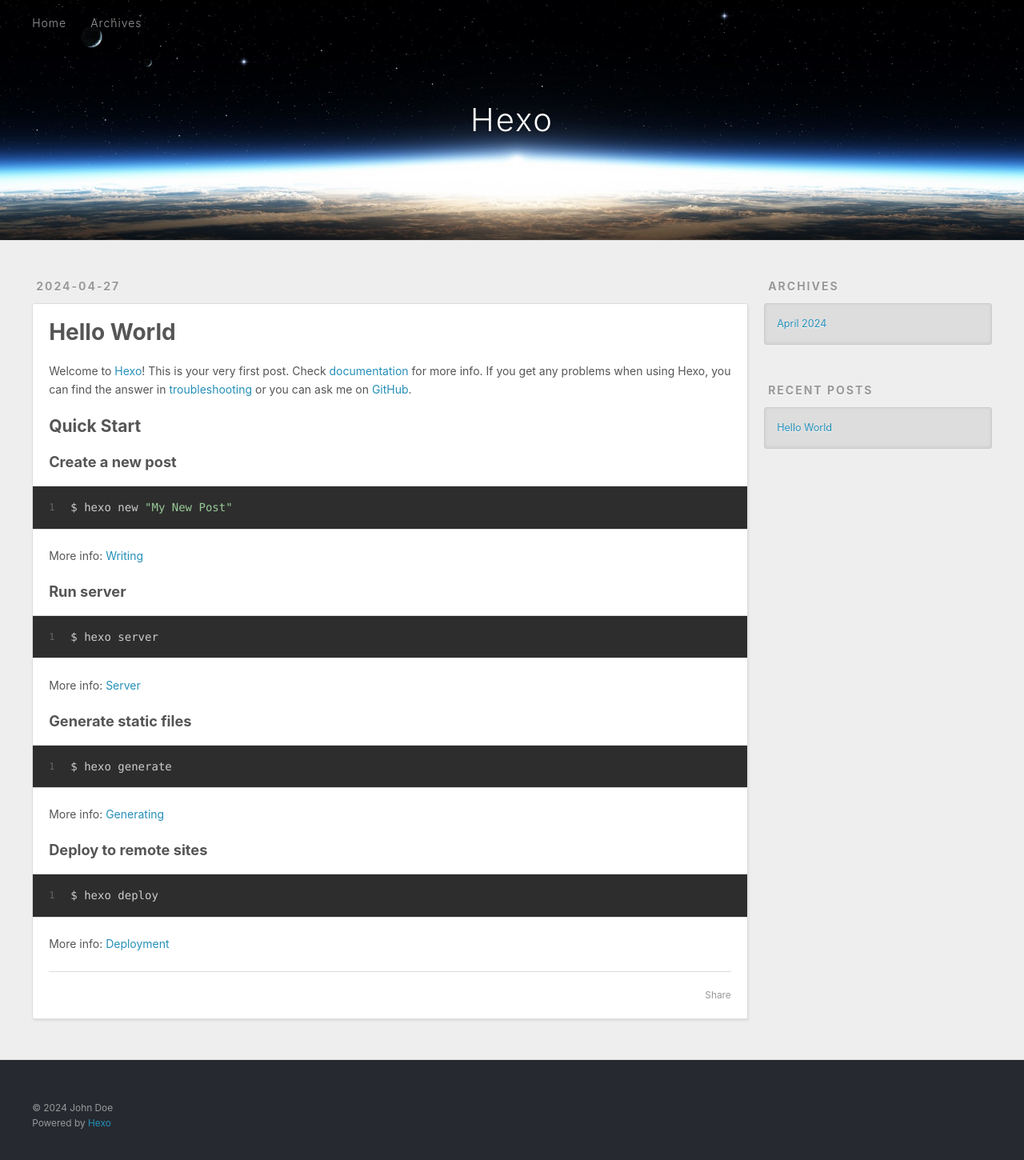
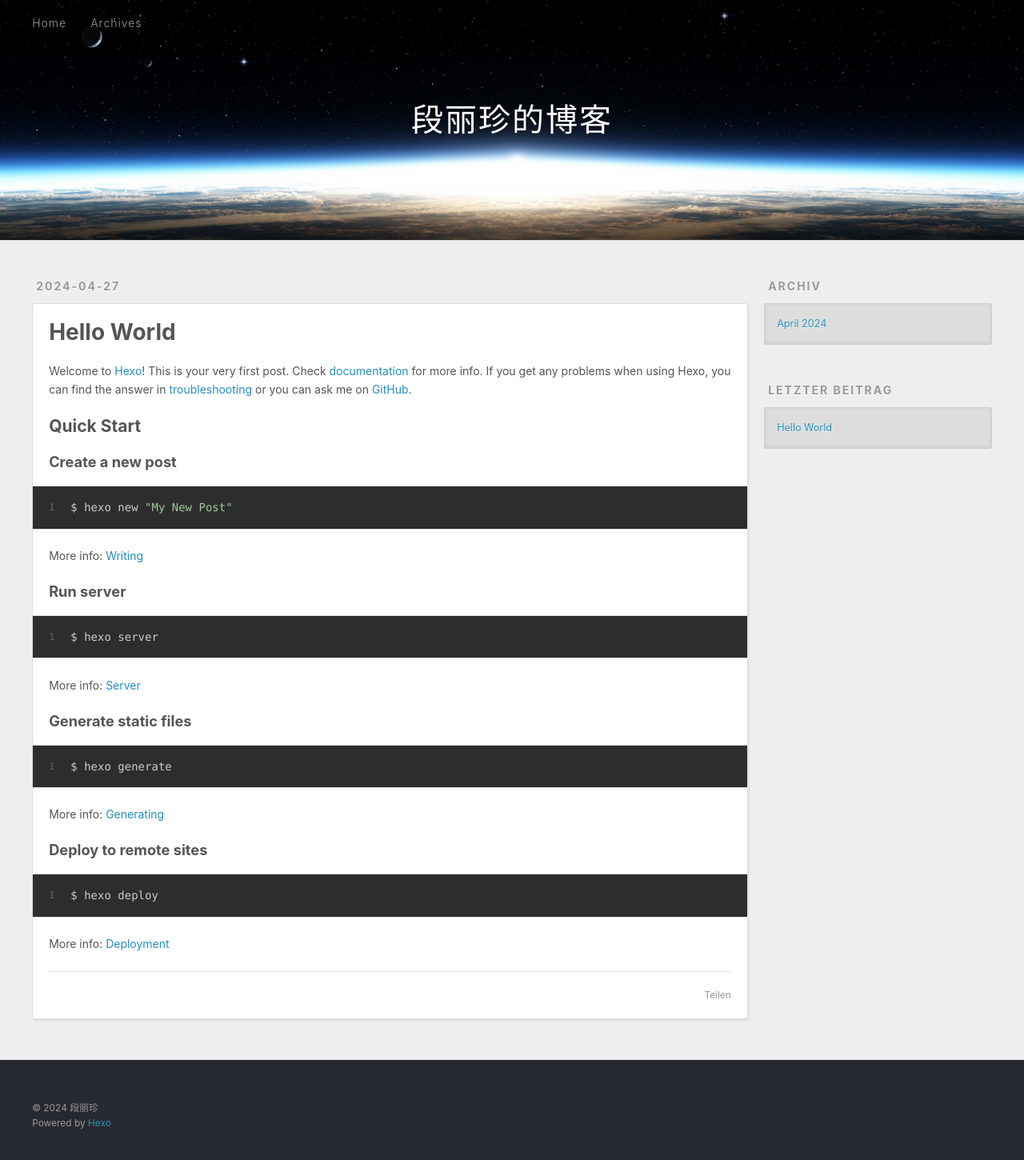
Before and after one commit to duanlizhen/duanlizhen.github.com.io, a plain HTML site: page index.html in a window 1280 px wide. Shown: the whole page at 80% size. Drawn offline with Linux system fonts and the light colour scheme.

Commit message:
Site updated: 2024-04-27 14:43:17

```diff
--- a/index.html
+++ b/index.html
@@ -4,17 +4,17 @@
   <meta charset="utf-8">
 
 
-  <title>Hexo</title>
+  <title>段丽珍的博客</title>
   <meta name="viewport" content="width=device-width, initial-scale=1, shrink-to-fit=no">
   <meta property="og:type" content="website">
-<meta property="og:title" content="Hexo">
+<meta property="og:title" content="段丽珍的博客">
 <meta property="og:url" content="http://example.com/index.html">
-<meta property="og:site_name" content="Hexo">
-<meta property="og:locale" content="en_US">
-<meta property="article:author" content="John Doe">
+<meta property="og:site_name" content="段丽珍的博客">
+<meta property="og:locale">
+<meta property="article:author" content="段丽珍">
 <meta name="twitter:card" content="summary">
 
-    <link rel="alternate" href="/atom.xml" title="Hexo" type="application/atom+xml">
+    <link rel="alternate" href="/atom.xml" title="段丽珍的博客" type="application/atom+xml">
 
 
     <link rel="shortcut icon" href="/favicon.png">
@@ -39,7 +39,7 @@
   <div id="header-outer" class="outer">
     <div id="header-title" class="inner">
       <h1 id="logo-wrap">
-        <a href="/" id="logo">Hexo</a>
+        <a href="/" id="logo">段丽珍的博客</a>
       </h1>
 
     </div>
@@ -57,10 +57,10 @@
 
           <a class="nav-icon" href="/atom.xml" title="RSS Feed"><span class="fa fa-rss"></span></a>
 
-        <a class="nav-icon nav-search-btn" title="Search"><span class="fa fa-search"></span></a>
+        <a class="nav-icon nav-search-btn" title="Suche"><span class="fa fa-search"></span></a>
       </nav>
       <div id="search-form-wrap">
-        <form action="//google.com/search" method="get" accept-charset="UTF-8" class="search-form"><input type="search" name="q" class="search-form-input" placeholder="Search"><button type="submit" class="search-form-submit">&#xF002;</button><input type="hidden" name="sitesearch" value="http://example.com"></form>
+        <form action="//google.com/search" method="get" accept-charset="UTF-8" class="search-form"><input type="search" name="q" class="search-form-input" placeholder="Suche"><button type="submit" class="search-form-submit">&#xF002;</button><input type="hidden" name="sitesearch" value="http://example.com"></form>
       </div>
     </div>
   </div>
@@ -108,7 +108,7 @@
 
     </div>
     <footer class="article-footer">
-      <a data-url="http://example.com/2024/04/27/hello-world/" data-id="clvhqeflj00002cvo4t1cbbwa" data-title="Hello World" class="article-share-link"><span class="fa fa-share">Share</span></a>
+      <a data-url="http://example.com/2024/04/27/hello-world/" data-id="clvhqeflj00002cvo4t1cbbwa" data-title="Hello World" class="article-share-link"><span class="fa fa-share">Teilen</span></a>
 
 
 
@@ -136,7 +136,7 @@
 
 
   <div class="widget-wrap">
-    <h3 class="widget-title">Archives</h3>
+    <h3 class="widget-title">Archiv</h3>
     <div class="widget">
       <ul class="archive-list"><li class="archive-list-item"><a class="archive-list-link" href="/archives/2024/04/">April 2024</a></li></ul>
     </div>
@@ -146,7 +146,7 @@
 
 
   <div class="widget-wrap">
-    <h3 class="widget-title">Recent Posts</h3>
+    <h3 class="widget-title">letzter Beitrag</h3>
     <div class="widget">
       <ul>
 
@@ -167,7 +167,7 @@
   <div class="outer">
     <div id="footer-info" class="inner">
 
-      &copy; 2024 John Doe<br>
+      &copy; 2024 段丽珍<br>
       Powered by <a href="https://hexo.io/" target="_blank">Hexo</a>
     </div>
   </div>
```
Also changed, not shown: 2024/04/27/hello-world/index.html (+12 -12 lines), archives/2024/04/index.html (+12 -12 lines), archives/2024/index.html (+12 -12 lines), archives/index.html (+12 -12 lines).
